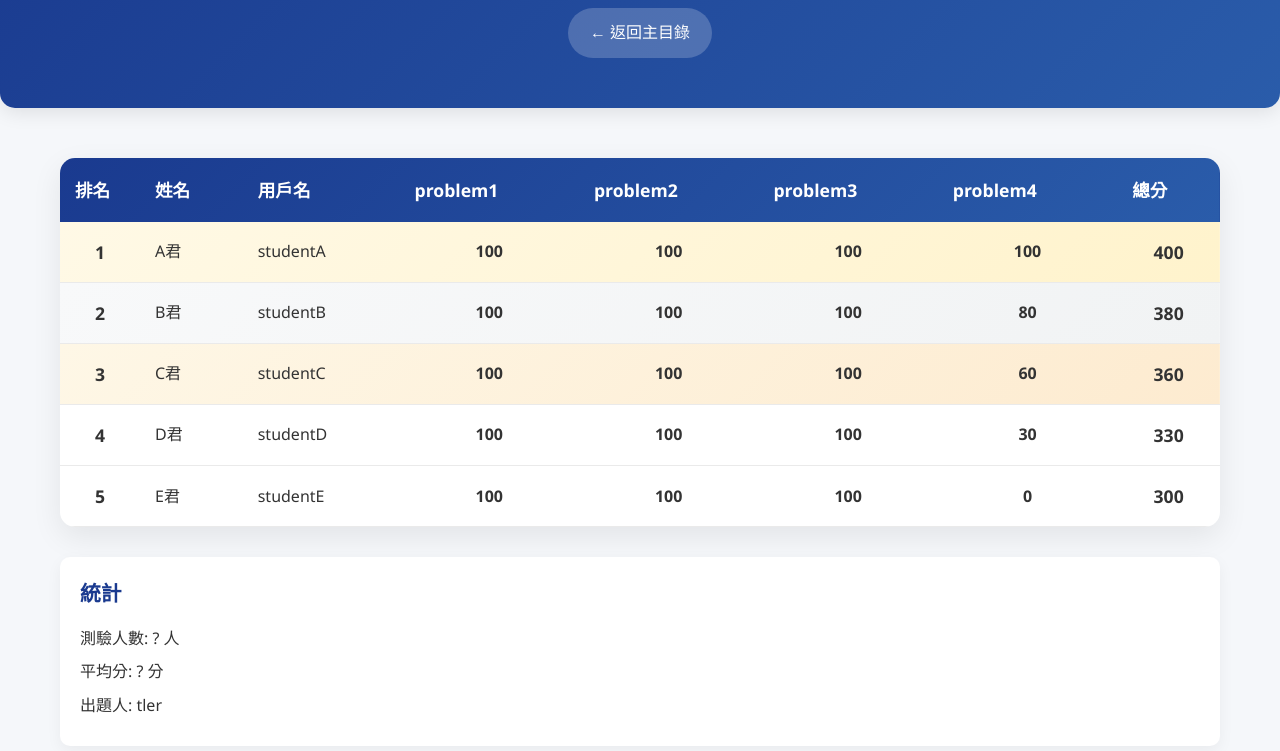
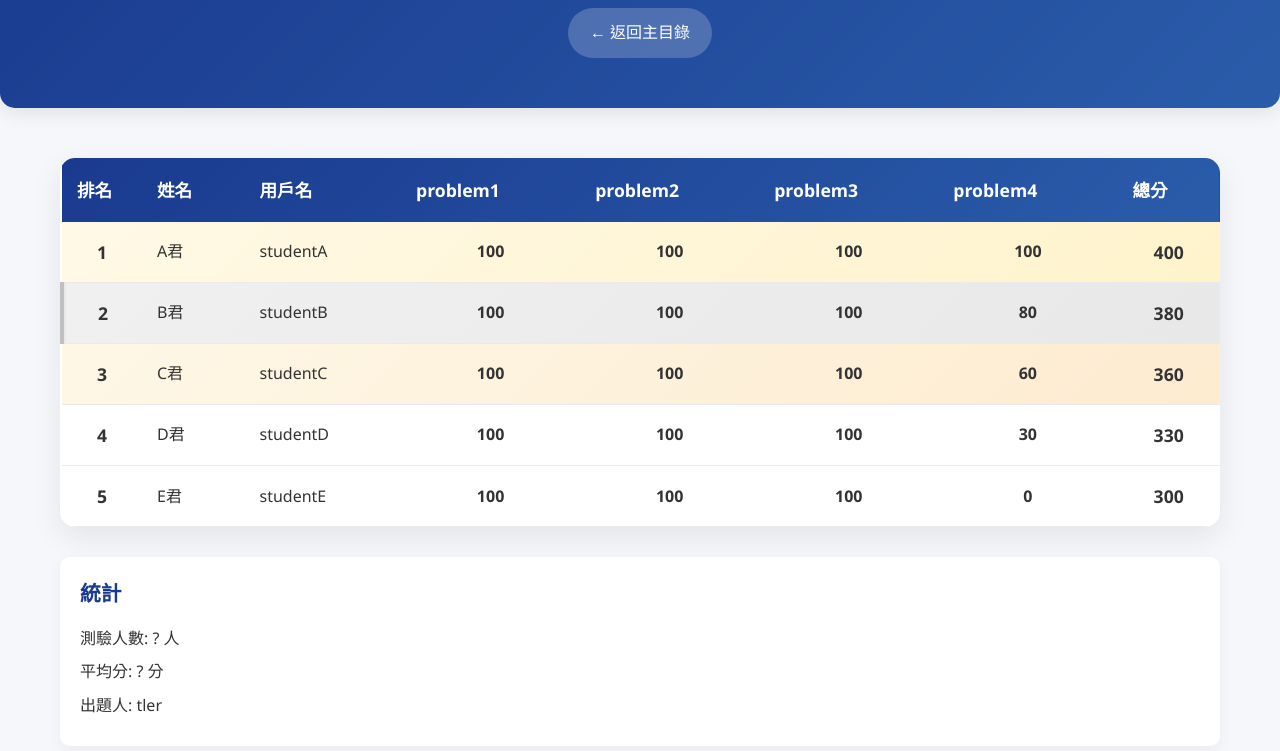
Before and after one commit to tler123/CPPtest, a plain HTML site: page ranking1.html in a window 1280 px wide. Shown: the part 131-882 px from the top of the page. Drawn offline with Linux system fonts and the light colour scheme.

Commit message:
Update ranking1.html

```diff
--- a/ranking1.html
+++ b/ranking1.html
@@ -125,7 +125,8 @@
         }
 
         .silver-row {
-            background: linear-gradient(135deg, #f8f9fa 0%, #f1f3f4 100%);
+            background: linear-gradient(135deg, #f0f0f0 0%, #e8e8e8 100%);
+            border-left: 4px solid #c0c0c0;
         }
 
         .bronze-row {
```
